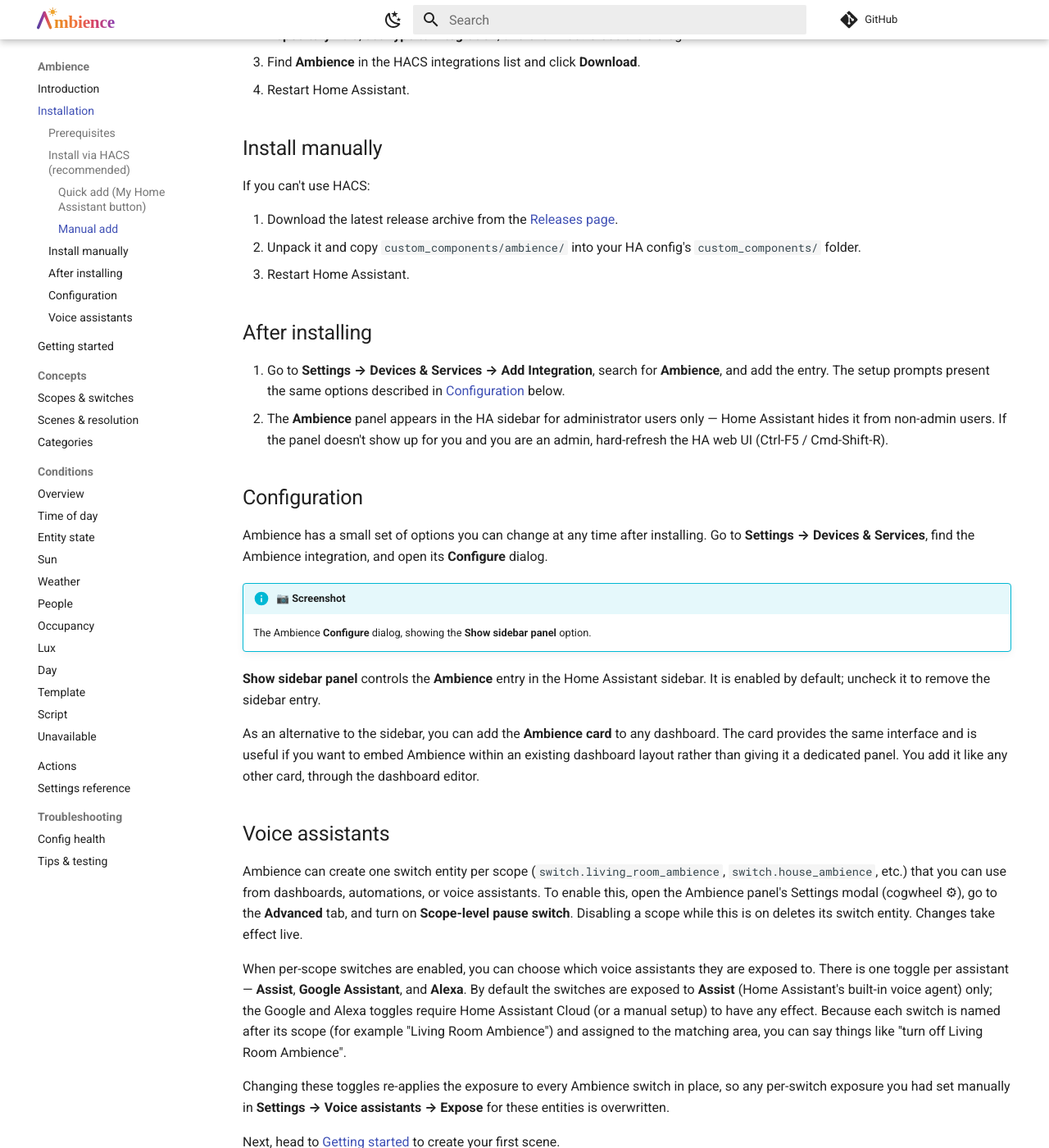
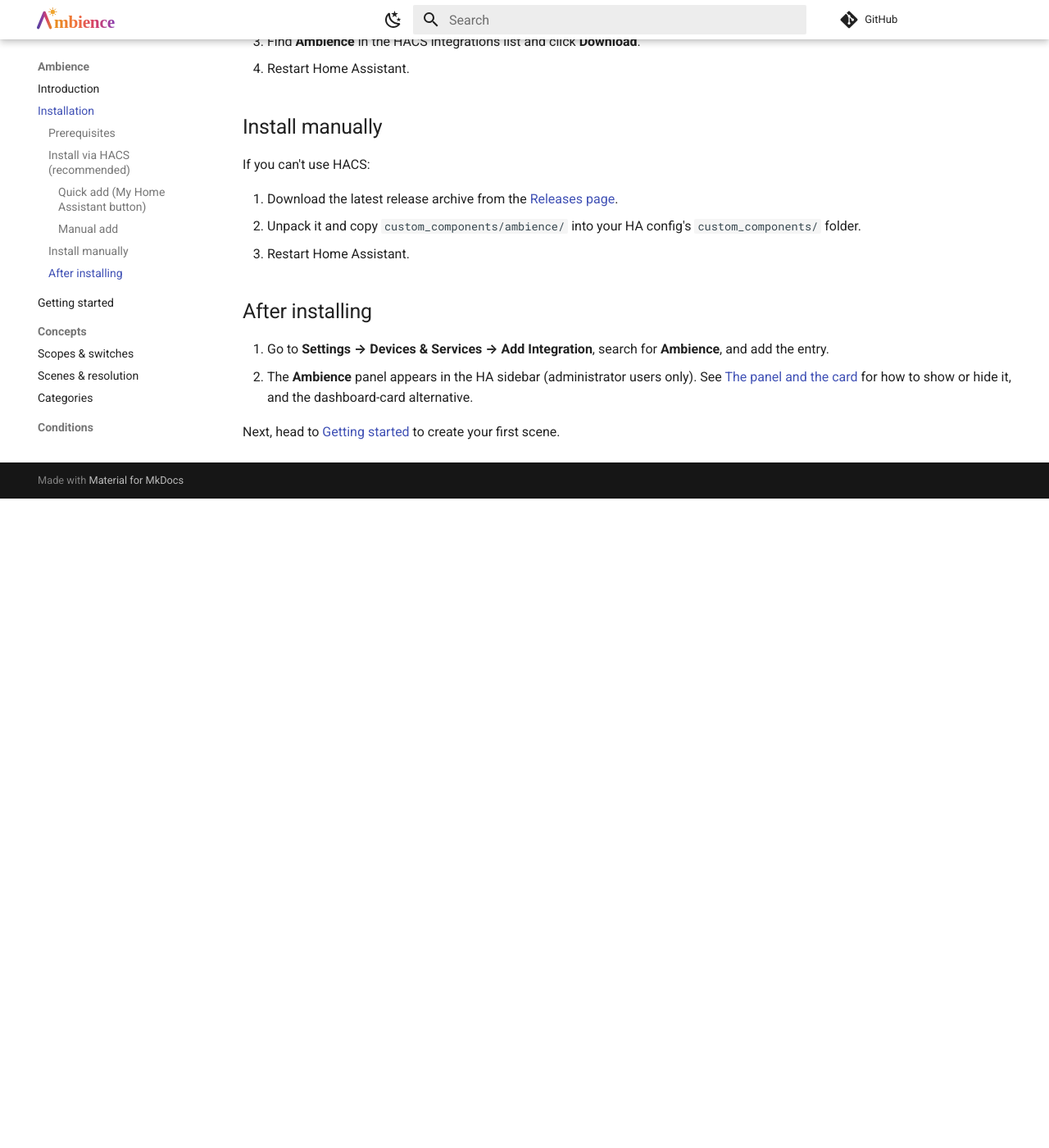
Before and after one commit to clintongormley/ambience, an MkDocs documentation site: the page built from docs/installation.md, in a window 1280 px wide and 1400 px high, scrolled down 829 px. Shown: the whole window at 82% size. Built offline with MkDocs 1.6.1 and Material for MkDocs 9.7.7, drawn with Linux system fonts in a browser that asks for light colours; comment, search, counter and statistics services are not loaded; after the commit the page ends 1437 px from its top, so only the background shows below that; some of the changed text lies outside the part shown.

Commit message:
docs: split panel/card into its own page; move voice assistants under scope switches
- New panel-and-card.md covering the sidebar panel vs the dashboard card, with
  Show sidebar panel framed as the integration's only config option.
- Trim installation.md to install steps only; link out to Panel & card and end
  with a Getting started hand-off.
- Move the voice-assistant exposure docs into concepts/scopes-and-switches.md
  (under the pause-switch coverage); repoint the settings-reference link.
- Nav: add Panel & card after Settings reference.

```diff
--- a/docs/installation.md
+++ b/docs/installation.md
@@ -1,9 +1,8 @@
 # Installation
 
-Ambience is distributed as a **HACS custom repository** — it's not (yet) in
-HACS's default integration list. You add the repository to HACS once; from then
-on HACS handles installs and updates the same way as for any other HACS
-integration. You'll need a working Home Assistant install to add it to.
+Ambience is distributed as a **HACS custom repository**. You add the repository
+to HACS once; from then on HACS handles installs and updates the same way as for
+any other HACS integration.
 
 ## Prerequisites
 
@@ -44,51 +43,9 @@ If you can't use HACS:
 ## After installing
 
 1. Go to **Settings → Devices & Services → Add Integration**, search for
-    **Ambience**, and add the entry. The setup prompts present the same options
-    described in [Configuration](#configuration) below.
-1. The **Ambience** panel appears in the HA sidebar for administrator users only
-    — Home Assistant hides it from non-admin users. If the panel doesn't show
-    up for you and you are an admin, hard-refresh the HA web UI (Ctrl-F5 /
-    Cmd-Shift-R).
-
-## Configuration
-
-Ambience has a small set of options you can change at any time after installing.
-Go to **Settings → Devices & Services**, find the Ambience integration, and open
-its **Configure** dialog.
-
-!!! info "📷 Screenshot"
-
-    The Ambience **Configure** dialog, showing the **Show sidebar panel** option.
-
-**Show sidebar panel** controls the **Ambience** entry in the Home Assistant
-sidebar. It is enabled by default; uncheck it to remove the sidebar entry.
-
-As an alternative to the sidebar, you can add the **Ambience card** to any
-dashboard. The card provides the same interface and is useful if you want to
-embed Ambience within an existing dashboard layout rather than giving it a
-dedicated panel. You add it like any other card, through the dashboard editor.
-
-## Voice assistants
-
-Ambience can create one switch entity per scope (`switch.living_room_ambience`,
-`switch.house_ambience`, etc.) that you can use from dashboards, automations, or
-voice assistants. To enable this, open the Ambience panel's Settings modal
-(cogwheel ⚙), go to the **Advanced** tab, and turn on **Scope-level pause
-switch**. Disabling a scope while this is on deletes its switch entity. Changes
-take effect live.
-
-When per-scope switches are enabled, you can choose which voice assistants they
-are exposed to. There is one toggle per assistant — **Assist**, **Google
-Assistant**, and **Alexa**. By default the switches are exposed to **Assist**
-(Home Assistant's built-in voice agent) only; the Google and Alexa toggles
-require Home Assistant Cloud (or a manual setup) to have any effect. Because
-each switch is named after its scope (for example "Living Room Ambience") and
-assigned to the matching area, you can say things like "turn off Living Room
-Ambience".
-
-Changing these toggles re-applies the exposure to every Ambience switch in
-place, so any per-switch exposure you had set manually in **Settings → Voice
-assistants → Expose** for these entities is overwritten.
+    **Ambience**, and add the entry.
+1. The **Ambience** panel appears in the HA sidebar (administrator users only).
+    See [The panel and the card](panel-and-card.md) for how to show or hide it,
+    and the dashboard-card alternative.
 
 Next, head to [Getting started](getting-started.md) to create your first scene.
--- a/mkdocs.yml
+++ b/mkdocs.yml
@@ -68,6 +68,7 @@ nav:
       - Unavailable: conditions/unavailable.md
   - Actions: actions.md
   - Settings reference: settings-reference.md
+  - Panel & card: panel-and-card.md
   - Troubleshooting:
       - Config health: concepts/config-health.md
       - Tips & testing: tips-and-testing.md
```
Also changed, not shown: docs/concepts/scopes-and-switches.md (+20 -4 lines), docs/panel-and-card.md (added, +32 -0 lines), docs/settings-reference.md (+1 -1 lines).
